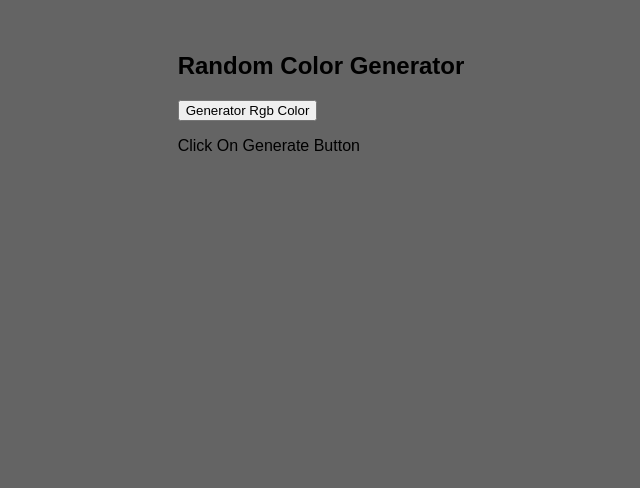
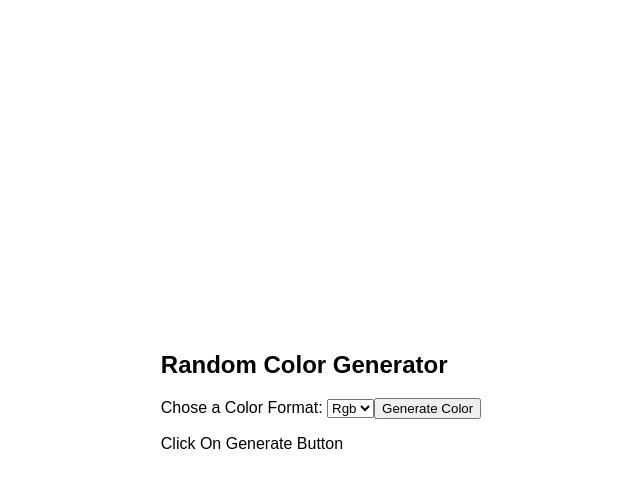
Before and after one commit to Shubham-567/React-Projects, a React app in the folder Small-Projects/: page / in a window 1280 px wide. Shown: the top 488 px of the page, without its empty margins (319-959 px from the left). Built offline with nearby package versions, Linux system fonts and the light colour scheme; the HTML template or start-up script is replaced by a standard one.

Commit message:
Impleamented hex and hsl color generator based on users choice.

```diff
--- a/Small-Projects/src/Components/2-Random-Color-Generator/RandomColorGenerator.jsx
+++ b/Small-Projects/src/Components/2-Random-Color-Generator/RandomColorGenerator.jsx
@@ -1,30 +1,86 @@
 import React, { useState } from "react";
 
+function RandomColorGenerator() {
+    const [randomColor, setRandomColor] = useState("Click On Generate Button");
+    const [colorFormat, setColorFormat] = useState("rgb");
 
-function RandomColorGenerator() {
+    function generateRgbColor() {
+        return ({
+            red: Math.floor(Math.random() * 256),
+            green: Math.floor(Math.random() * 256),
+            blue: Math.floor(Math.random() * 256),
+        });
+    }
 
-    const [randomColor, setRandomColor] = useState("Click On Generate Button");
+    function generateHexColor() {
+        const rgb = generateRgbColor();
 
-    function handleGenerateRgbColor() {
-        const red = Math.floor(Math.random() * 256);
-        const green = Math.floor(Math.random() * 256);
-        const blue = Math.floor(Math.random() * 256);
+        const hex = {
+            red: rgb.red.toString(16).padStart(2, "0"),
+            green: rgb.green.toString(16).padStart(2, "0"),
+            blue: rgb.blue.toString(16).padStart(2, "0"),
+        }
 
-        const rgbColor = `RGB(${red}, ${green}, ${blue})`;
+        return (`#${hex.red + hex.green + hex.blue}`);
+    }
 
-        setRandomColor(rgbColor);
+    function generateHslColor() {
+        const hsl = {
+            hue: Math.floor(Math.random() * 360),
+            saturation: Math.floor(Math.random() * 101),
+            lightness: Math.floor(Math.random() * 101),
+        };
+
+        return (`hsl(${hsl.hue}, ${hsl.saturation}%, ${hsl.lightness}%)`);
+    }
+
+    function handleGenerateColor() {
+        let color;
+
+        switch (colorFormat) {
+            case "rgb":
+                const rgb = generateRgbColor();
+                color = `rgb(${rgb.red}, ${rgb.green}, ${rgb.blue})`;
+                break;
+            case "hex":
+                color = generateHexColor();
+                break;
+            case "hsl":
+                color = generateHslColor();
+                break;
+            default:
+                console.log("Invalid Color Format.");
+        }
+
+        setRandomColor(color);
+    }
+
+    function handleColorFormatChange(event) {
+        setColorFormat(event.target.value);
     }
 
     return (
-        <div className="wrapper">
+        <div className='wrapper'>
             <h2>Random Color Generator</h2>
-            <button onClick={handleGenerateRgbColor}>Generator Rgb Color</button>
-            <div className="color" style={{ backgroundColor: randomColor }}>
+            <div className='controls'>
+                <label htmlFor='color-format'>Chose a Color Format: </label>
+                <select
+                    value={colorFormat}
+                    onChange={handleColorFormatChange}
+                    name='color-format'
+                    id='color-format'>
+                    <option value='rgb'>Rgb</option>
+                    <option value='hex'>Hex</option>
+                    <option value='hsl'>Hsl</option>
+                </select>
+                <button onClick={handleGenerateColor}>Generate Color</button>
+            </div>
+
+            <div className='color' style={{ backgroundColor: randomColor }}>
                 <p>{randomColor}</p>
             </div>
         </div>
-    )
+    );
 }
 
-
 export default RandomColorGenerator;
--- a/Small-Projects/src/index.css
+++ b/Small-Projects/src/index.css
@@ -5,6 +5,7 @@ body {
   box-sizing: border-box;
   display: flex;
   justify-content: center;
+  align-items: center;
+  flex-direction: column;
   font-family: Arial, Helvetica, sans-serif;
-  background-color: rgb(100, 100, 100);
 }
```
